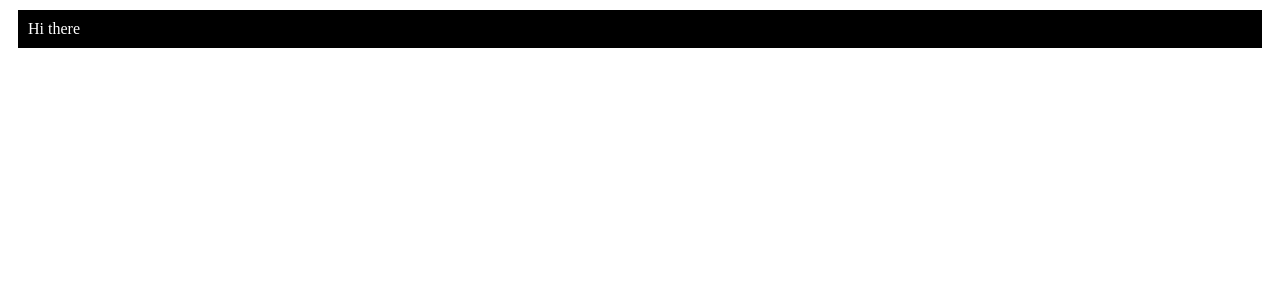
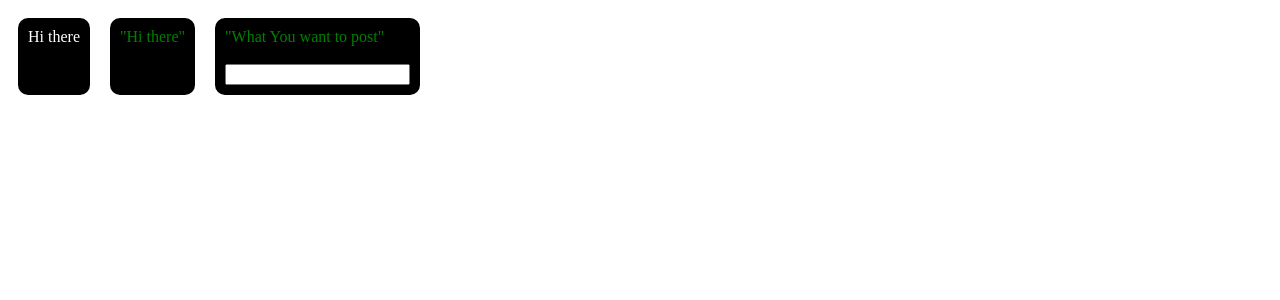
Before and after one commit to Harmankhurana/Cohort-3-Full-Stack-WebDevelopment, a React (Vite) app in the folder Week 9 - React.js/react-basics/: page / in a window 1280 px wide. Shown: the top 300 px of the page. Built offline with nearby package versions, Linux system fonts and the light colour scheme.

Commit message:
feat: Adding more dynamic component in Card wrapper

```diff
--- a/Week 9 - React.js/react-basics/src/Card.jsx
+++ b/Week 9 - React.js/react-basics/src/Card.jsx
@@ -1,15 +1,30 @@
 // A card component where I'm implementing Children and Props - a common component that can be used for multiple purposes
 
 function Children() {
-    // Different innerContent
-    return <div>
-        <Card innerContent={"Hi there"} />
+    // Different innerContent - dynamic component
+    return <div style={{display : "flex"}}>
+
+    {/* first innerContent */}
+        <Card innerContent = {"Hi there"} />
+
+    {/* Second innerContent */}
+        <Card innerContent = {<div style={{color : "green"}}>
+                "Hi there"
+            </ div>} />
+
+    {/* Third innerContent */}
+        <Card innerContent = {<div style = {{color :"green"}}>
+                "What You want to post"
+                <br /> <br />
+                <input type="text" />
+            </div>}/>
+
     </div>
 
-    // Common card component
+    // Common card component - static component
     function Card({innerContent}) {
         return (
-            <div style = {{background : "black", borderRadius : "10", color : "white", padding : 10, margin : 10}}>
+            <div style = {{background : "black", borderRadius : 10, color : "white", padding : 10, margin : 10}}>
                 {innerContent}
             </div>
         )
```
